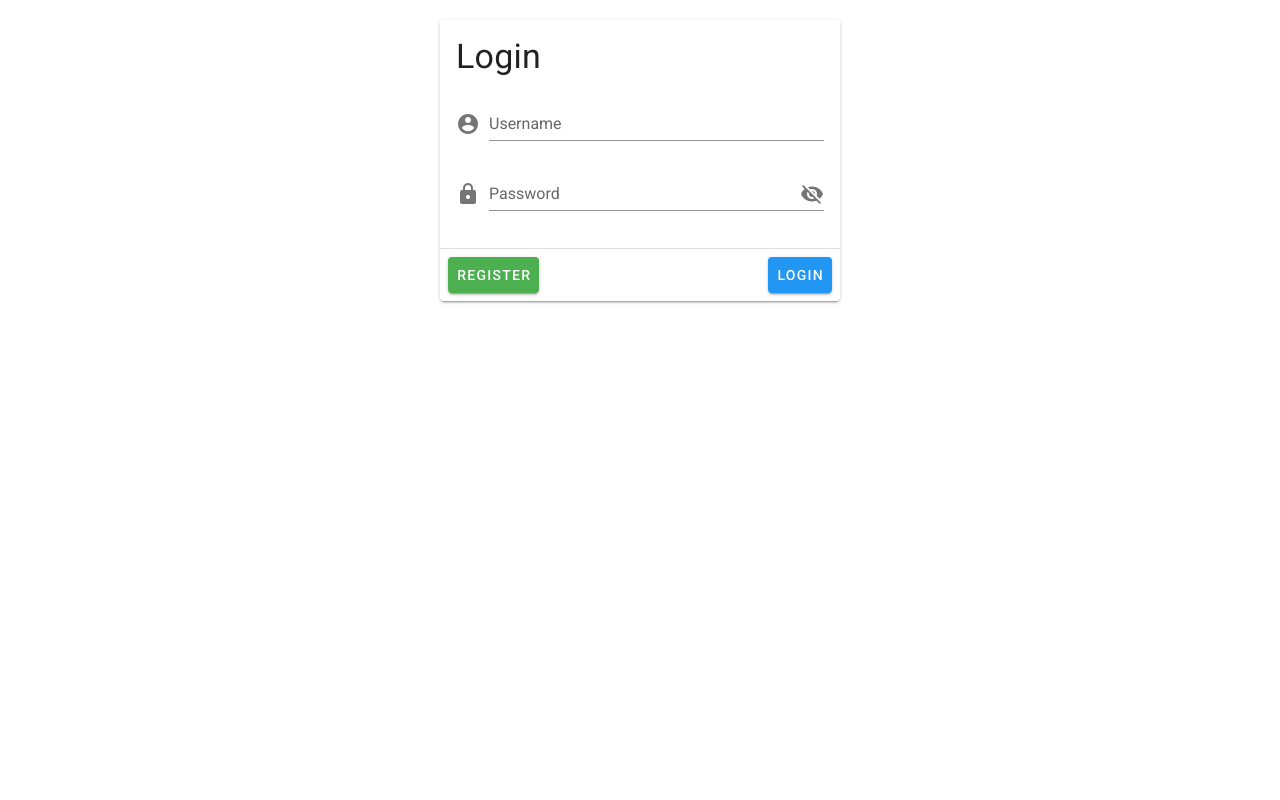
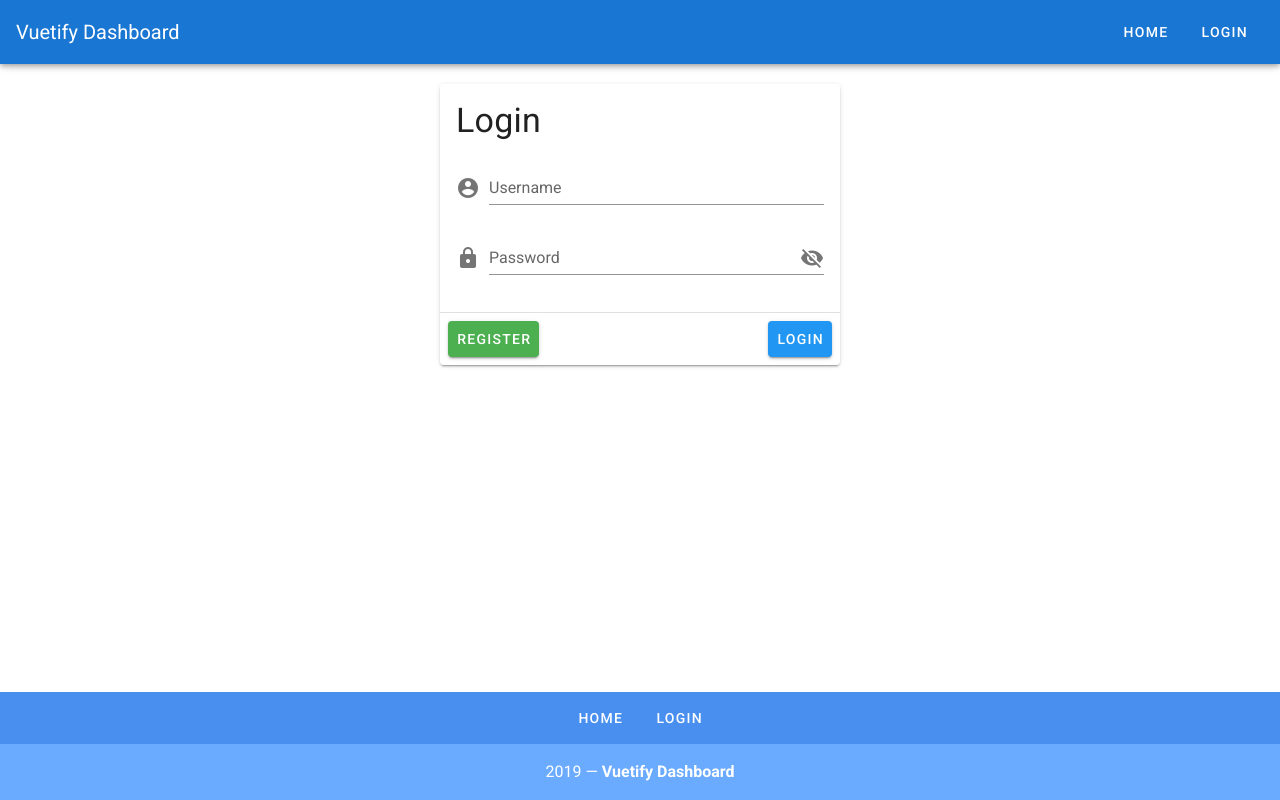
Before and after one commit to erincodes/vuetify-login-practice, a Vue app: page / in a window 1280 px wide. Built offline with nearby package versions, Linux system fonts and the light colour scheme.

Commit message:
added navbar and footer components

```diff
--- a/src/App.vue
+++ b/src/App.vue
@@ -1,6 +1,14 @@
 <template>
   <!-- Components prefaced with `v-` are vuetify components -->
   <v-app>
+    <v-app-bar app dark color="primary">
+      <v-toolbar-title>Vuetify Dashboard</v-toolbar-title>
+      <v-spacer></v-spacer>
+      <v-btn text rounded>Home</v-btn>
+      <v-btn text rounded>Login</v-btn>
+    </v-app-bar>
+    <!-- v-content Vuetify component helps with page layout -->
+    <v-content>
       <!-- Vuetify login page is accessible and cross-browser supported  -->
       <v-card width="400" class="mx-auto mt-5">
         <v-card-title>
@@ -26,6 +34,16 @@
           <v-btn color="info">Login</v-btn>
         </v-card-actions>
       </v-card>
+    </v-content>
+    <v-footer color="primary lighten-1" padless>
+      <v-row justify="center" no-gutters>
+        <v-btn v-for="link in links" :key="link" color="white" text rounded class="my-2">{{ link }}</v-btn>
+        <v-col class="primary lighten-2 py-4 text-center white--text" cols="12">
+          {{ new Date().getFullYear() }} —
+          <strong>Vuetify Dashboard</strong>
+        </v-col>
+      </v-row>
+    </v-footer>
   </v-app>
 </template>
 
@@ -41,7 +59,8 @@
 
   data: () => ({
     // toggle PW visibilty
-    showPassword: false
+    showPassword: false,
+    links: ["Home", "Login"]
   })
 };
 </script>
```
Lines whose indentation alone changed are shown as unchanged.
